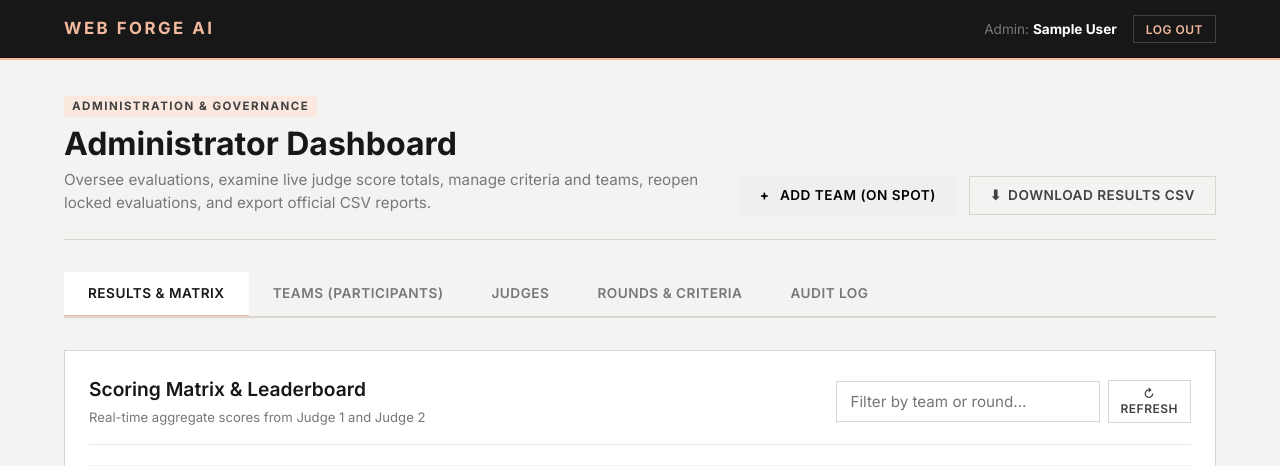
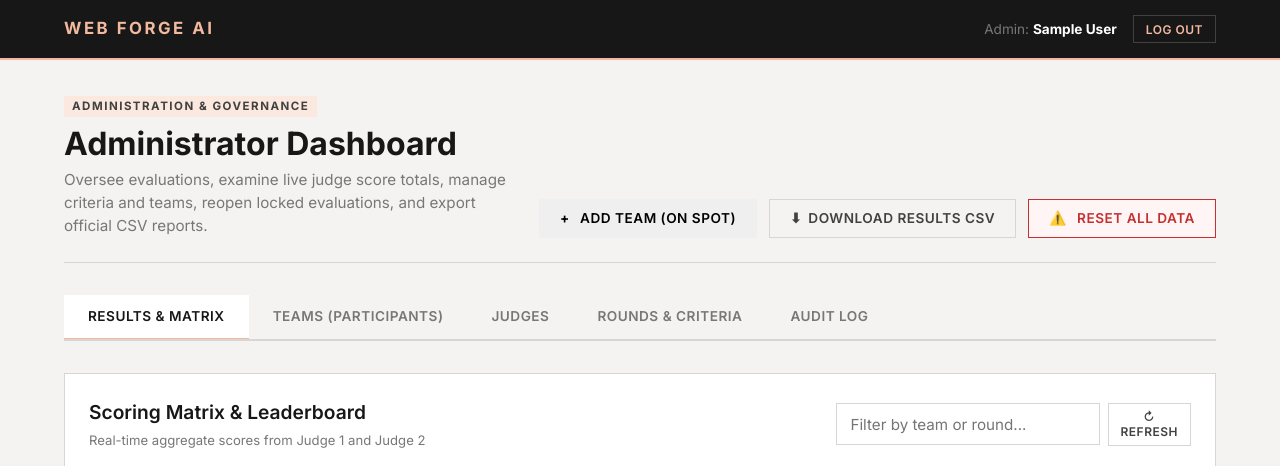
Before and after one commit to Physcodeveloper76/Jury_Marking77, a Flask app: page /admin in a window 1280 px wide. Shown: the top 466 px of the page. Run offline with Flask 3, Linux system fonts and the light colour scheme; the visitor is signed in with stand-in values (Sample User, id 1); data comes from the database, SQL or seed files in the repository; both versions use the stored data as it was after the commit; data that the repository does not hold is empty.

Commit message:
Add Reset All Evaluation Data option in Admin dashboard

```diff
--- a/web_forge_jury/routes/admin.py
+++ b/web_forge_jury/routes/admin.py
@@ -234,3 +234,18 @@ def get_audit_logs():
     if auth_err:
         return auth_err
     return jsonify(db.get_audit_logs(get_supabase()))
+
+@admin_bp.route('/admin/reset-all', methods=['POST'])
+def reset_all_data():
+    auth_err = _require_admin()
+    if auth_err:
+        return auth_err
+    data = request.get_json(silent=True) or {}
+    reset_teams = bool(data.get('reset_teams', False))
+    try:
+        sb = get_supabase()
+        admin_id = session.get('user_id', 'judge_admin')
+        res = db.reset_all_evaluations(admin_id, reset_teams=reset_teams, supabase=sb)
+        return jsonify(res)
+    except Exception as e:
+        return jsonify({'error': str(e)}), 400
--- a/web_forge_jury/services/db.py
+++ b/web_forge_jury/services/db.py
@@ -612,6 +612,58 @@ def reopen_evaluation(admin_id, judge_id, participant_id, round_id, supabase=Non
 
     return {'error': False, 'message': 'Evaluation reopened as draft'}
 
+def reset_all_evaluations(admin_id, reset_teams=False, supabase=None):
+    """
+    Erases all judge scores and evaluation statuses, resetting judges' dashboards to 'not started'.
+    Optionally resets participating teams back to the official 32 seeded teams.
+    """
+    conn = get_sqlite_conn()
+    cur = conn.cursor()
+
+    # 1. Clear all scores and evaluation statuses
+    cur.execute("DELETE FROM scores")
+    cur.execute("DELETE FROM evaluation_status")
+
+    # 2. Optionally reset teams back to the 32 official teams
+    if reset_teams:
+        cur.execute("DELETE FROM participants")
+        now = _now_iso()
+        official_names = [
+            "Neuro-Nova", "OMITRIX", "2 BT", "Rockzz", "Team Nova", "Voxnova",
+            "StrawHats", "Deadline Dodgers", "Team Techno", "Tech Sazzies", "The BlackBox",
+            "100x", "Khatro ke Khiladi", "Dholakpur", "Kasukabe defence force", "Resolve.exe",
+            "Git Update", "Rulers", "Dice", "The Debuggers", "The Aces", "GAME OF CODE",
+            "Semicolonist", "HACKOX1", "Code_with_Errors", "Axiora", "Team vision",
+            "Gyrotex", "Legends", "Triad-X", "Overclock", "BrainByte"
+        ]
+        teams_seed = [
+            (f"team_{i:02d}", f"TEAM-{i:02d}", name, 1, now)
+            for i, name in enumerate(official_names, start=1)
+        ]
+        cur.executemany("INSERT INTO participants (id, team_code, team_name, is_active, created_at) VALUES (?,?,?,?,?)", teams_seed)
+
+    conn.commit()
+    conn.close()
+
+    # 3. Log audit action
+    meta_msg = 'Erased all scores and evaluation statuses (reset to fresh start)'
+    if reset_teams:
+        meta_msg += ' and reset roster to official 32 teams'
+    log_audit_action(admin_id, 'reset_all_data', 'all', 'all', meta_msg, supabase)
+
+    # 4. Best-effort mirror to Supabase
+    if supabase:
+        try:
+            supabase.table('scores').delete().neq('id', '_none_').execute()
+            supabase.table('evaluation_status').delete().neq('id', '_none_').execute()
+        except Exception:
+            pass
+
+    return {
+        'error': False,
+        'message': 'All evaluation data has been erased. Judges dashboards are completely reset to Not Started.'
+    }
+
 # ==================== RESULTS & MATRIX ====================
 
 def get_all_results_matrix(supabase=None):
--- a/web_forge_jury/static/js/admin.js
+++ b/web_forge_jury/static/js/admin.js
@@ -547,6 +547,81 @@ document.addEventListener('DOMContentLoaded', () => {
         }
     };
 
+    // ==================== 6. RESET ALL EVALUATION DATA ====================
+    const openResetAllBtn = document.getElementById('open-reset-all-btn');
+    const modalResetAll = document.getElementById('modal-reset-all');
+    const cancelResetModalBtn = document.getElementById('cancel-reset-modal-btn');
+    const confirmResetAllBtn = document.getElementById('confirm-reset-all-btn');
+    const resetTeamsRosterCheckbox = document.getElementById('reset-teams-roster-checkbox');
+    const resetModalMsg = document.getElementById('reset-modal-msg');
+
+    if (openResetAllBtn && modalResetAll) {
+        openResetAllBtn.addEventListener('click', () => {
+            modalResetAll.classList.remove('hidden');
+            if (resetModalMsg) { resetModalMsg.style.display = 'none'; resetModalMsg.textContent = ''; }
+            if (resetTeamsRosterCheckbox) { resetTeamsRosterCheckbox.checked = false; }
+        });
+
+        if (cancelResetModalBtn) {
+            cancelResetModalBtn.addEventListener('click', () => {
+                modalResetAll.classList.add('hidden');
+            });
+        }
+
+        modalResetAll.addEventListener('click', (e) => {
+            if (e.target === modalResetAll) {
+                modalResetAll.classList.add('hidden');
+            }
+        });
+
+        if (confirmResetAllBtn) {
+            confirmResetAllBtn.addEventListener('click', async () => {
+                confirmResetAllBtn.disabled = true;
+                confirmResetAllBtn.textContent = 'Erasing Data...';
+                const resetTeams = resetTeamsRosterCheckbox ? resetTeamsRosterCheckbox.checked : false;
+
+                try {
+                    const res = await fetch('/api/admin/reset-all', {
+                        method: 'POST',
+                        headers: { 'Content-Type': 'application/json' },
+                        credentials: 'include',
+                        body: JSON.stringify({ reset_teams: resetTeams })
+                    });
+                    const data = await res.json();
+                    if (!res.ok) throw new Error(data.error || 'Failed to reset evaluations');
+
+                    if (resetModalMsg) {
+                        resetModalMsg.textContent = data.message || 'All evaluation data reset successfully!';
+                        resetModalMsg.className = 'message success';
+                        resetModalMsg.style.display = 'block';
+                    }
+
+                    notify(data.message || 'All evaluations erased! Judges dashboard reset to zero.');
+
+                    // Reload all active sections
+                    await loadResults();
+                    await loadTeams();
+                    await loadAudit();
+
+                    setTimeout(() => {
+                        modalResetAll.classList.add('hidden');
+                        confirmResetAllBtn.disabled = false;
+                        confirmResetAllBtn.textContent = 'Yes, Erase & Reset All';
+                        if (resetModalMsg) { resetModalMsg.style.display = 'none'; }
+                    }, 900);
+                } catch (err) {
+                    if (resetModalMsg) {
+                        resetModalMsg.textContent = err.message;
+                        resetModalMsg.className = 'message error';
+                        resetModalMsg.style.display = 'block';
+                    }
+                    confirmResetAllBtn.disabled = false;
+                    confirmResetAllBtn.textContent = 'Yes, Erase & Reset All';
+                }
+            });
+        }
+    }
+
     // Initial load
     loadResults();
 });
--- a/web_forge_jury/templates/admin_dashboard.html
+++ b/web_forge_jury/templates/admin_dashboard.html
@@ -33,6 +33,9 @@
                 </button>
                 <button id="export-csv-btn" class="btn btn-outline">
                     <span class="btn-icon">⬇</span> Download Results CSV
+                </button>
+                <button id="open-reset-all-btn" class="btn btn-outline" style="color: var(--color-danger); border-color: var(--color-danger); background: var(--color-danger-bg); font-weight: 600;">
+                    <span style="margin-right: 4px;">⚠️</span> Reset All Data
                 </button>
             </div>
         </header>
@@ -314,6 +317,40 @@
         </div>
     </div>
 
+    <!-- MODAL: RESET ALL DATA -->
+    <div id="modal-reset-all" class="modal-backdrop hidden">
+        <div class="modal-box" style="border: 2px solid var(--color-danger); max-width: 520px;">
+            <div style="display: flex; align-items: center; gap: 0.5rem; margin-bottom: 0.75rem;">
+                <span style="font-size: 1.5rem;">⚠️</span>
+                <h3 class="modal-title" style="color: var(--color-danger); margin-bottom: 0;">Reset All Evaluation Data</h3>
+            </div>
+            <p class="modal-text" style="color: var(--color-charcoal); line-height: 1.5; margin-bottom: 1.25rem;">
+                This action will <strong>permanently erase all judge scores, drafts, and submitted marks</strong> across all rounds.
+                All judges' dashboards will immediately reset back to <strong>0 Completed</strong> and <strong>Not Started</strong>.
+            </p>
+
+            <div style="background: var(--color-soft-grey); border: 1px solid var(--color-border); padding: 0.85rem 1rem; margin-bottom: 1.25rem;">
+                <label style="display: flex; align-items: center; gap: 0.6rem; font-size: 0.85rem; cursor: pointer;">
+                    <input type="checkbox" id="reset-teams-roster-checkbox" style="width: 17px; height: 17px; accent-color: var(--color-black);" />
+                    <span>Also reset team roster back to official 32 seeded teams (removes on-spot additions)</span>
+                </label>
+            </div>
+
+            <div style="background: var(--color-danger-bg); border-left: 3px solid var(--color-danger); padding: 0.75rem 1rem; margin-bottom: 1.5rem; font-size: 0.82rem; color: var(--color-danger);">
+                <strong>Caution:</strong> This operation cannot be undone. Are you sure you want to proceed?
+            </div>
+
+            <div id="reset-modal-msg" class="message"></div>
+
+            <div class="modal-actions">
+                <button type="button" id="cancel-reset-modal-btn" class="btn btn-outline">Cancel</button>
+                <button type="button" id="confirm-reset-all-btn" class="btn" style="background: var(--color-danger); color: #fff; border: 1px solid var(--color-danger); font-weight: 700;">
+                    Yes, Erase & Reset All
+                </button>
+            </div>
+        </div>
+    </div>
+
     <script src="{{ url_for('static', filename='js/admin.js') }}"></script>
 </body>
 </html>
```
Also changed, not shown: static/js/admin.js (+75 -0 lines), templates/admin_dashboard.html (+37 -0 lines), web_forge_jury/database/jury_local.db.
